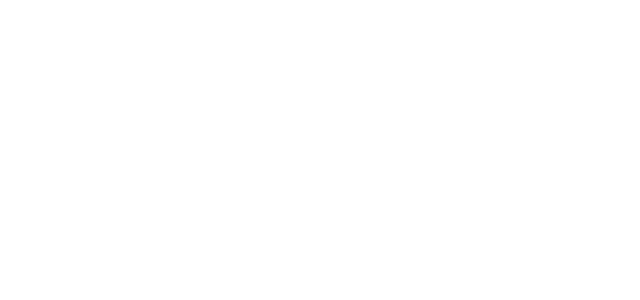
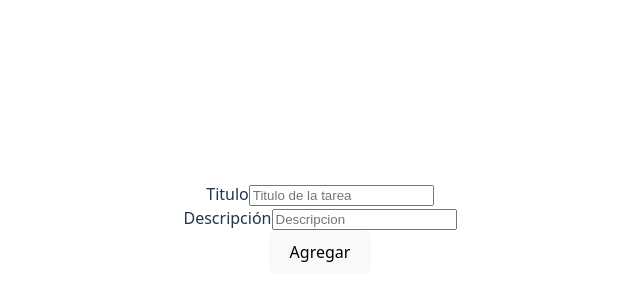
Before and after one commit to FedeAltava/To-do-list-React-Tsx, a React (Vite) app: page / in a window 1280 px wide. Shown: the part 172-472 px from the top of the page, without its empty margins (320-960 px from the left). Built offline with nearby package versions, Linux system fonts and the light colour scheme.

Commit message:
css on itemTask

```diff
--- a/src/App.tsx
+++ b/src/App.tsx
@@ -1,9 +1,12 @@
 import './App.css'
+import { TaskList } from './components/TaskList'
 
 function App() {
-  return
+  return(
     <>
-    </>
+    <TaskList />
+    </>)
+
 
 }
 
--- a/src/components/TaskItem.css
+++ b/src/components/TaskItem.css
@@ -0,0 +1,12 @@
+.cardTask{
+    border-radius: 10px;
+    border: 2px solid black;
+    padding: 20px;
+    margin-bottom: 20px;
+}
+
+.cardTask:hover{
+    box-shadow:
+    0 0 0 2px rgb(255, 255, 255),
+    0.3em 0.3em 1em rgba(0, 0, 0, 0.3);
+}
--- a/src/components/TaskItem.tsx
+++ b/src/components/TaskItem.tsx
@@ -1,13 +1,15 @@
 import { Task } from "../interfaces/Task";
+import "./TaskItem.css"
 export const TaskItem =({ task }: { task: Task })=>{
     const { title, description, completed, id } = task;
+    const formattedDate = new Date(Number(id)).toLocaleDateString();
     return(
         <div>
             <div className="cardTask">
-                <h1>{title}</h1>
-                <p>{description}</p>
+                <h1> Titulo: {title}</h1>
+                <p> Descripción: {description}</p>
                 {completed && <p>Completada</p>}
-                <p>Fecha de creacion {id}</p>
+                <p>Fecha de creacion: {formattedDate}</p>
             </div>
         </div>
     )
--- a/src/components/TaskList.tsx
+++ b/src/components/TaskList.tsx
@@ -20,26 +20,36 @@ export const TaskList = () => {
       completed: false,
     };
 
-    setTasks([...tasks,newTask]);
+    setTasks([...tasks, newTask]);
     reset(); //limpia el formualrio
   };
 
   return (
     <div>
       <form action="" onSubmit={handleSubmit(onSubmit)}>
-        <label htmlFor="">Titulo</label>
-        <input type="text"
-        placeholder="Titulo de la tarea"
-        {...register ("title",{required:"Titulo obligatorio"})}/>
-        <label htmlFor="">Description</label>
-        <input type="text" placeholder="Descripcion"
-        {...register("description")}/>
-        <button type="submit">Add</button>
+        <div>
+          <label htmlFor="">Titulo</label>
+          <input
+            type="text"
+            placeholder="Titulo de la tarea"
+            {...register("title", { required: "Titulo obligatorio" })}
+          />
+        </div>
+        <div>
+          <label htmlFor="">Descripción</label>
+          <input
+            type="text-area"
+            placeholder="Descripcion"
+            {...register("description")}
+          />
+        </div>
+
+        <button type="submit">Agregar</button>
       </form>
 
       <div>
-        {tasks.map((task:Task)=>{
-          return <TaskItem task={task} key={task.id}/>
+        {tasks.map((task: Task) => {
+          return <TaskItem task={task} key={task.id} />;
         })}
       </div>
     </div>
```
